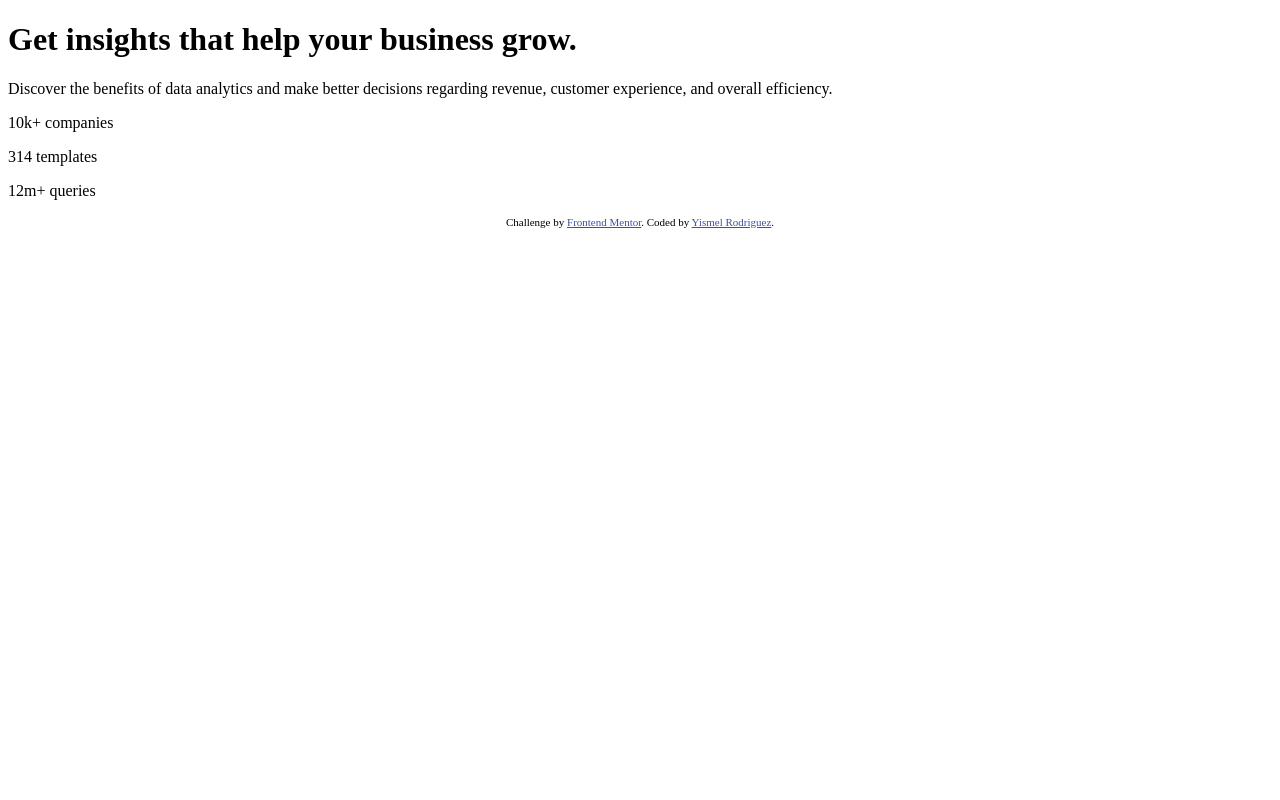
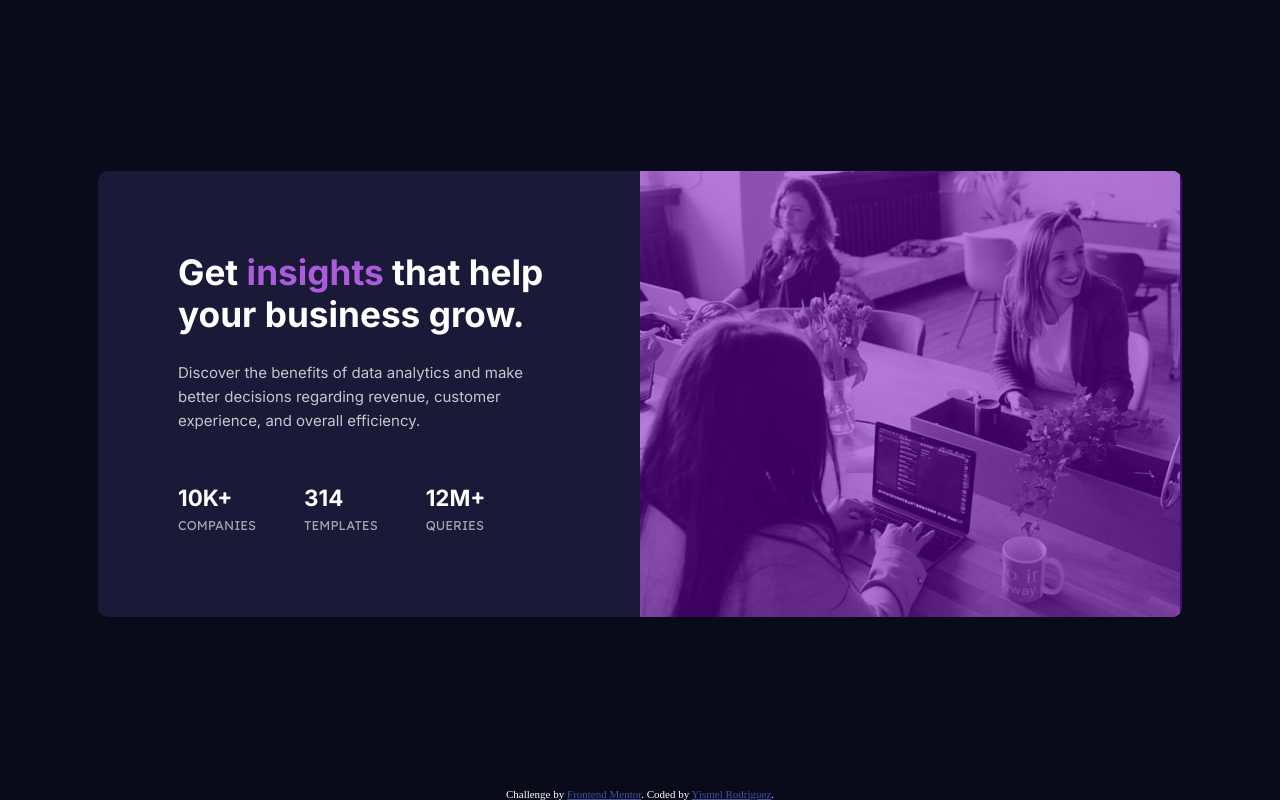
Before and after one commit to YismelR/stats-preview-card-component, a plain HTML site: page index.html in a window 1280 px wide. Drawn offline with Linux system fonts and the light colour scheme.

Commit message:
updates to the css

```diff
--- a/index.html
+++ b/index.html
@@ -14,32 +14,28 @@
 
     <title>Frontend Mentor | Stats preview card component</title>
 
-    <!-- Feel free to remove these styles or customise in your own stylesheet 👍 -->
-    <style>
-      .attribution {
-        font-size: 11px;
-        text-align: center;
-      }
-      .attribution a {
-        color: hsl(228, 45%, 44%);
-      }
-    </style>
+    <link rel="stylesheet" href="style.css" />
   </head>
   <body>
     <div class="card-layout">
       <div class="description">
-        <h1>Get insights that help your business grow.</h1>
+        <h1>Get <span>insights</span> that help your business grow.</h1>
         <p class="paragraph">
           Discover the benefits of data analytics and make better decisions
           regarding revenue, customer experience, and overall efficiency.
         </p>
         <div class="data">
-          <p>10k+ companies</p>
-          <p>314 templates</p>
-          <p>12m+ queries</p>
+          <p><span>10k+</span><br />companies</p>
+          <p><span>314</span><br />templates</p>
+          <p>
+            <span>12m+</span><br />
+            queries
+          </p>
         </div>
       </div>
-      <div class="bg-img"></div>
+      <div class="bg-img">
+        <img src="images/image-header-desktop.jpg" />
+      </div>
     </div>
 
     <div class="attribution">
--- /dev/null
+++ b/style.css
@@ -0,0 +1,171 @@
+@import url("https://fonts.googleapis.com/css2?family=Inter&display=swap");
+@import url("https://fonts.googleapis.com/css2?family=Inter:wght@700&display=swap");
+@import url("https://fonts.googleapis.com/css2?family=Inter:wght@700&family=Lexend+Deca&display=swap");
+
+/* makes sizing simpler */
+*,
+*::before,
+::after {
+  box-sizing: border-box;
+}
+
+* {
+  margin: 0;
+  padding: 0;
+  font: inherit;
+}
+
+body {
+  min-height: 100vh;
+}
+
+img,
+picture,
+svg,
+video {
+  display: block;
+  max-width: 100%;
+}
+
+:root {
+  /*main background*/
+  --Primary-Very-dark-blue-bg: hsl(233, 47%, 7%);
+  /*card background*/
+  --primary-Dark-desaturated-blue-card-bg: hsl(244, 38%, 16%);
+  --primary-Soft-violet-accent: hsl(277, 64%, 61%);
+  --primary-Soft-violet-transparent: hsl(277 100% 37.26%);
+  /*main heading, stats*/
+  --neutral-White: hsl(0, 0%, 100%);
+  /*main paragraph*/
+  --neutral-Slightly-transparent-white-main-paragraph: hsla(0, 0%, 100%, 0.75);
+  /*stat heading*/
+  --neutral-Slightly-transparent-white-stat-headings: hsla(0, 0%, 100%, 0.6);
+}
+
+body {
+  background-color: var(--Primary-Very-dark-blue-bg);
+  display: grid;
+  place-items: center;
+  grid-template-rows: 1fr;
+  color: var(--neutral-White);
+}
+
+.card-layout {
+  background-color: var(--primary-Dark-desaturated-blue-card-bg);
+  display: grid;
+  grid-template-columns: 1fr 1fr;
+  max-width: 1084px;
+  border-radius: 10px;
+  overflow: hidden;
+}
+.description {
+  display: grid;
+  padding: 80px;
+  font-family: "Inter", "sans-serif";
+}
+
+h1 {
+  font-size: 2.2rem;
+  font-weight: 700;
+}
+
+h1 span {
+  color: var(--primary-Soft-violet-accent);
+}
+
+.paragraph {
+  font-size: 15px;
+  color: var(--neutral-Slightly-transparent-white-main-paragraph);
+  line-height: 1.5rem;
+}
+
+img {
+  object-fit: cover;
+  background-color: var(--primary-Soft-violet-accent);
+}
+
+.bg-img {
+  position: relative;
+}
+.bg-img::before {
+  position: absolute;
+  width: 100%;
+  height: 100%;
+  content: "";
+  background-color: var(--primary-Soft-violet-transparent);
+  opacity: 0.5;
+}
+
+.data {
+  display: flex;
+  align-items: end;
+  gap: 3rem;
+  text-transform: uppercase;
+}
+.data span {
+  font-size: 1.4rem;
+  color: var(--neutral-White);
+  font-weight: 600;
+  font-family: "Inter", "sans-serif";
+}
+
+.data p {
+  line-height: 1.5rem;
+  font-family: "Lexend Deca", "sans-serif";
+  font-size: 0.8rem;
+  color: var(--neutral-Slightly-transparent-white-stat-headings);
+}
+
+.attribution {
+  font-size: 11px;
+  text-align: center;
+}
+.attribution a {
+  color: hsl(228, 45%, 44%);
+}
+
+@media (width < 1070px) {
+  .card-layout {
+    grid-template-columns: 1fr;
+    place-items: center;
+  }
+
+  .description {
+    /* width: 541px; */
+    /* padding: 60px; */
+    gap: 2rem;
+  }
+
+  .bg-img {
+    grid-row-start: 1;
+    /* height: 446px;
+    width: 540px; */
+  }
+}
+
+/* @media (width < 538px) {
+  .card-layout {
+    width: 513px;
+  }
+
+  .img-overlay {
+    width: 513px;
+  }
+}
+
+@media (width < 486px) {
+  .description {
+    gap: 2rem;
+    padding-top: 3rem;
+  }
+  .data {
+    flex-direction: column;
+    align-items: center;
+    text-align: center;
+    gap: 2rem;
+  }
+
+  .data span {
+    font-size: 24px;
+  }
+} */
```
